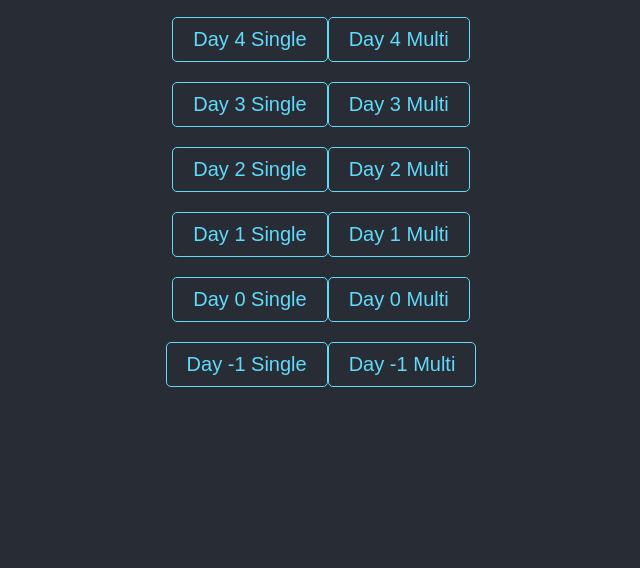
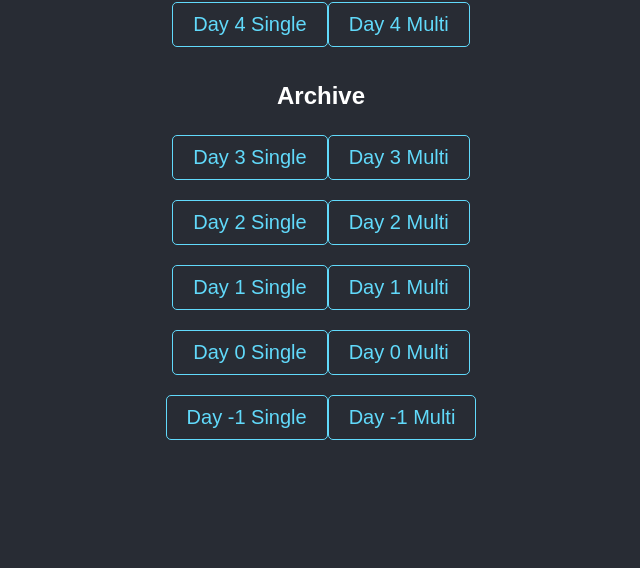
Before and after one commit to Missile/paris2024, a plain HTML site: page index.html in a window 1280 px wide. Shown: the part 232-800 px from the top of the page, without its empty margins (319-959 px from the left). Drawn offline with Linux system fonts and the light colour scheme.

Commit message:
Update index.html

```diff
--- a/index.html
+++ b/index.html
@@ -18,6 +18,9 @@
         }
         h1 {
             margin-bottom: 20px;
+        }
+        .duck {
+            font-size: 2em;
         }
         .day-links {
             display: flex;
@@ -63,8 +66,24 @@
 
         // Generate the links for all days up to the current day
         window.onload = function() {
+
+			const linksContainerToday = document.getElementById('dayLink');
+			const todayDiv = document.createElement('div');
+
+			const linkElementS = document.createElement('a');
+			linkElementS.href = `events/day${dayNumber}-single.html`;
+			linkElementS.textContent = `Day ${dayNumber} Single`;
+			todayDiv.appendChild(linkElementS);
+
+			const linkElementM = document.createElement('a');
+			linkElementM.href = `events/day${dayNumber}-multi.html`;
+			linkElementM.textContent = `Day ${dayNumber} Multi`;
+			todayDiv.appendChild(linkElementM);
+
+			linksContainerToday.appendChild(todayDiv);
+
             const linksContainer = document.getElementById('dayLinks');
-            for (let i = dayNumber; i >= -1; i--) {
+            for (let i = dayNumber-1; i >= -1; i--) {
 				const dayDiv = document.createElement('div');
 
                 const linkElementSingle = document.createElement('a');
@@ -87,8 +106,10 @@
     </script>
 </head>
 <body>
-    <h1>Quack</h1>
-    <div id="dayLinks" class="day-links">
-    </div>
+    <h1><span class="duck">🦆</span></h1>
+	<div id="dayLink" class="day-links"></div>
+
+	<h2>Archive</h2>
+    <div id="dayLinks" class="day-links"></div>
 </body>
 </html>
```
